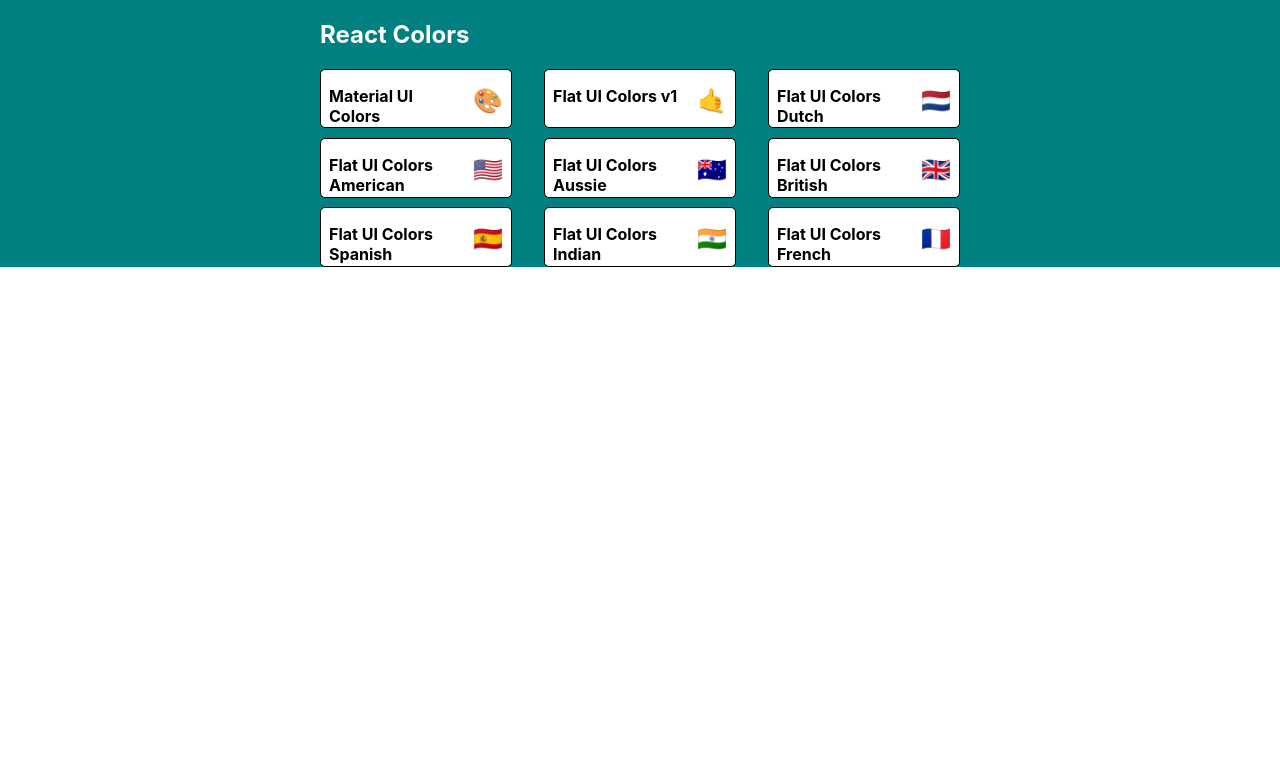
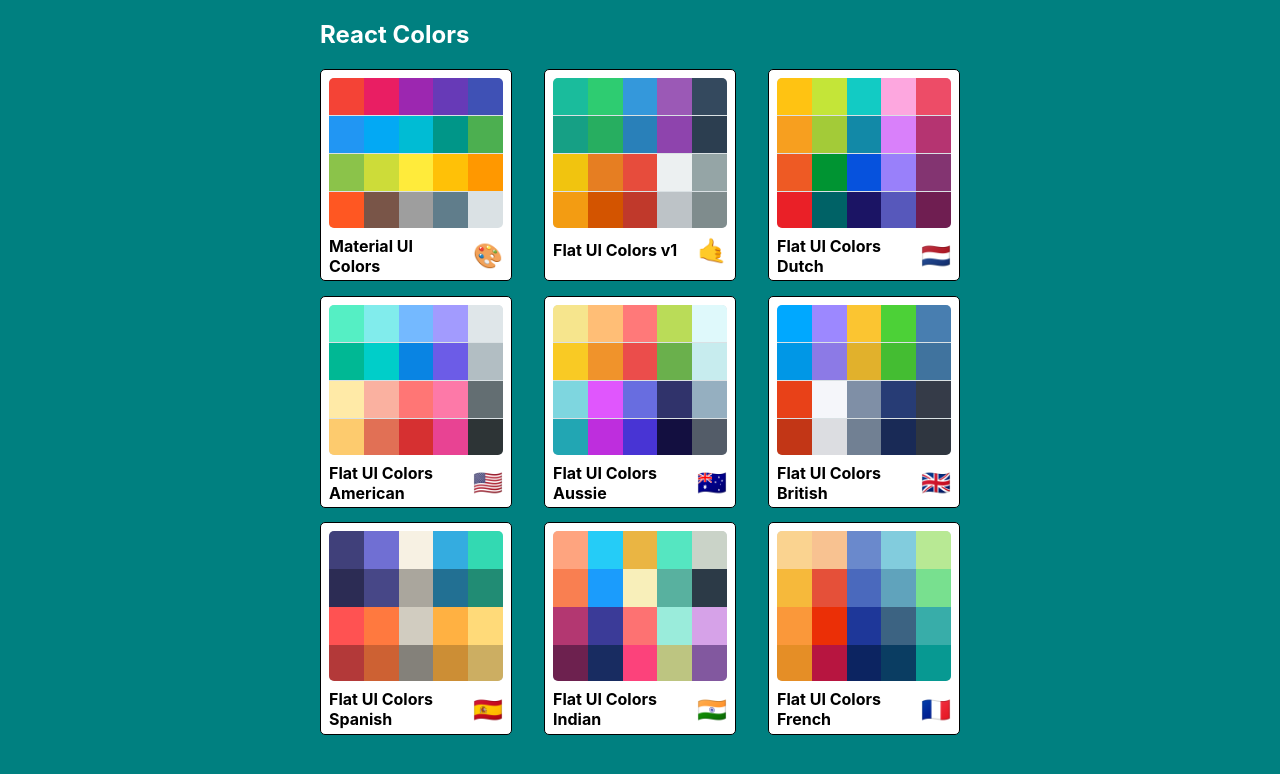
Before and after one commit to MusfiquerRhman/Color-Palette, a React (Create React App) app: page / in a window 1280 px wide. Shown: the top 774 px of the page. Built offline with nearby package versions, Linux system fonts and the light colour scheme.

Commit message:
finish jss

```diff
--- a/src/miniPalette.js
+++ b/src/miniPalette.js
@@ -6,37 +6,58 @@
         backgroundColor: "#FFFFFF",
         borderRadius: "5px",
         padding: "0.5rem",
-        possition: "relative",
+        position: "relative",
         overflow: "hidden",
+        height: "100%",
         border: "1px solid #000000",
         "&:hover": {
             coursor: "pointer"
         }
     },
     color: {
-        backgroundColor: "gray"
+        backgroundColor: "#DAE1E4",
+        height: "150px",
+        width: "100%",
+        borderRadius: "5px",
+        overflow: "hidden"
     },
     title: {
         display: "flex",
         justifyContent: "space-between",
-        alignItem: "center",
+        alignItems: "center",
         margin: "0",
         color: "#000000",
         paddingTop: "0.5rem",
         fontSize: "1rem",
-        possition: "relative"
+        position: "relative",
     },
     emoji: {
         marginLeft: "0.5rem",
         fontSize: "1.5rem"
+    },
+    miniColor: {
+        height: "25%",
+        width: "20%",
+        display: "inline-block",
+        margin: "0 auto",
+        position: "relative",
+        marginBottom: "-3.5px"
     }
 }
 
 function MiniPalette(props){
-    const {classes, paletteName, emoji} = props;
+    const {classes, paletteName, emoji, colors} = props;
+    const miniColorBoxes = colors.map(color => (
+        <div className={classes.miniColor}
+            key={color.name}
+            style={{backgroundColor: color.color}}
+        />
+    ))
+
     return(
         <div className={classes.root}>
             <div className={classes.color}>
+                {miniColorBoxes}
             </div>
             <h1 className={classes.title}>{paletteName}
                 <span className={classes.emoji}>{emoji}</span>
--- a/src/paletteList.js
+++ b/src/paletteList.js
@@ -5,15 +5,15 @@
 const style = {
     root: {
         backgroundColor: "teal",
-        height: "100%",
+        height: "100vh",
         display: "flex",
-        alignItem: "flex-start",
+        alignItems: "flex-start",
         justifyContent: "center"
     },
     container: {
         width: "50%",
         display: "flex",
-        alignItem: "flex-start",
+        alignItems: "flex-start",
         flexDirection: "column",
         flexWrap : "wrap"
     },
```
